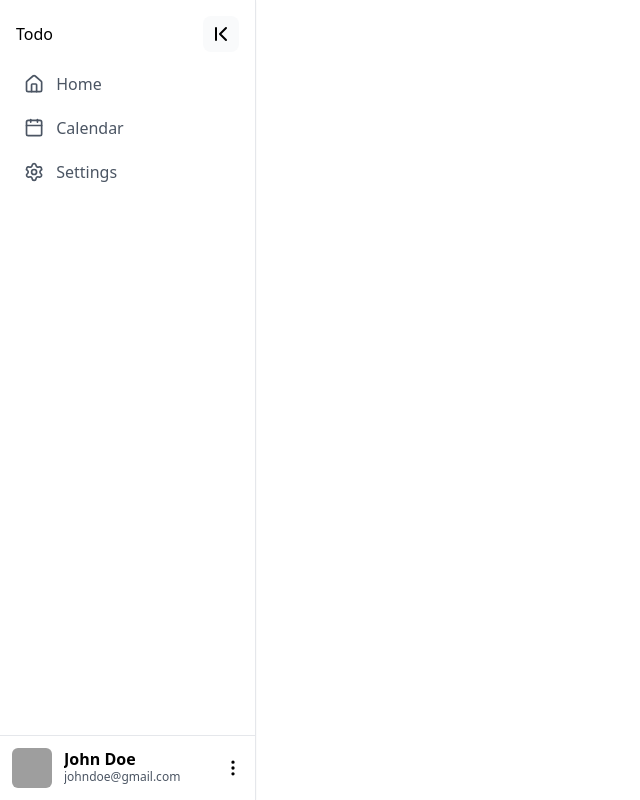
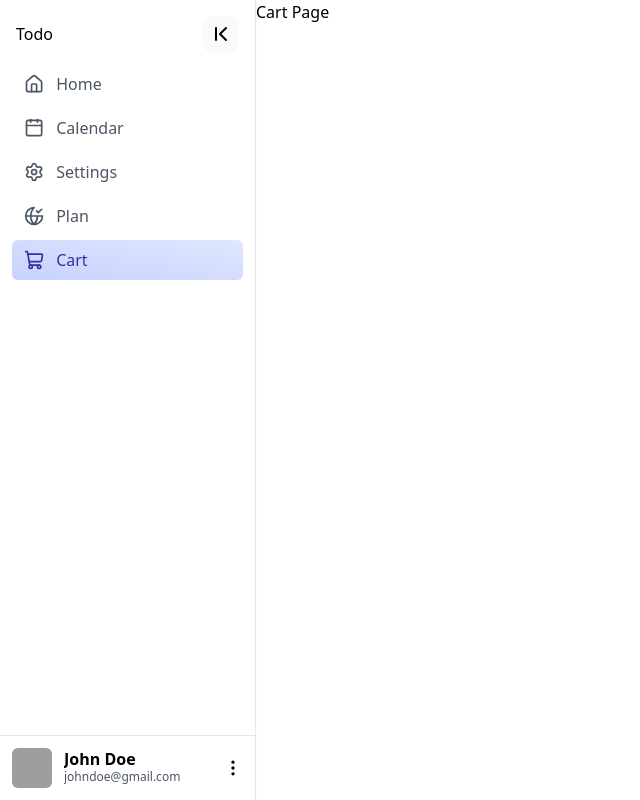
Before and after one commit to sriyuthyerramshetty-bot/DE-cognizant-project, a React (Vite) app: page /cart in a window 1280 px wide. Shown: the whole page, without its empty margins (0-640 px from the left). Built offline with nearby package versions, Linux system fonts and the light colour scheme; grey boxes are pictures that could not be loaded.

Commit message:
Created Cart Page. Created Plan Page. Added new pages to sidebar.

```diff
--- a/src/App.jsx
+++ b/src/App.jsx
@@ -3,8 +3,10 @@ import { Routes, Route } from 'react-router-dom'
 import Todo from './pages/Todo.jsx'
 import CalendarPage from './pages/CalendarPage.jsx'
 import SettingsPage from './pages/SettingsPage.jsx'
+import PlanPage from './pages/PlanPage.jsx'
+import CartPage from './pages/CartPage.jsx'
 import Sidebar, { SidebarItem } from './components/Sidebar.jsx'
-import { Home, Calendar, Settings } from 'lucide-react'
+import { Home, Calendar, Settings, GlobeCheck, ShoppingCart } from 'lucide-react'
 
 function App() {
   return (
@@ -13,6 +15,8 @@ function App() {
         <SidebarItem icon={<Home />} text="Home" to="/" end />
         <SidebarItem icon={<Calendar />} text="Calendar" to="/calendar" />
         <SidebarItem icon={<Settings />} text="Settings" to="/settings" />
+        <SidebarItem icon={<GlobeCheck />} text="Plan" to="/plan" />
+        <SidebarItem icon={<ShoppingCart />} text="Cart" to="/cart" />
       </Sidebar>
 
       <section className="flex-1">
@@ -20,6 +24,8 @@ function App() {
           <Route path="/" element={<Todo />} />
           <Route path="/calendar" element={<CalendarPage />} />
           <Route path="/settings" element={<SettingsPage />} />
+          <Route path="/plan" element={<PlanPage />} />
+          <Route path="/cart" element={<CartPage />} />
         </Routes>
       </section>
     </main>
--- /dev/null
+++ b/src/pages/CartPage.jsx
@@ -0,0 +1,11 @@
+import { Car } from "lucide-react"
+
+function CartPage() {
+    return (
+        <>
+            <h1>Cart Page</h1>
+        </>
+    )
+}
+
+export default CartPage;
--- /dev/null
+++ b/src/pages/PlanPage.jsx
@@ -0,0 +1,9 @@
+function PlanPage() {
+    return (
+        <>
+            <h1>Plan Page</h1>
+        </>
+    )
+}
+
+export default PlanPage;
```
